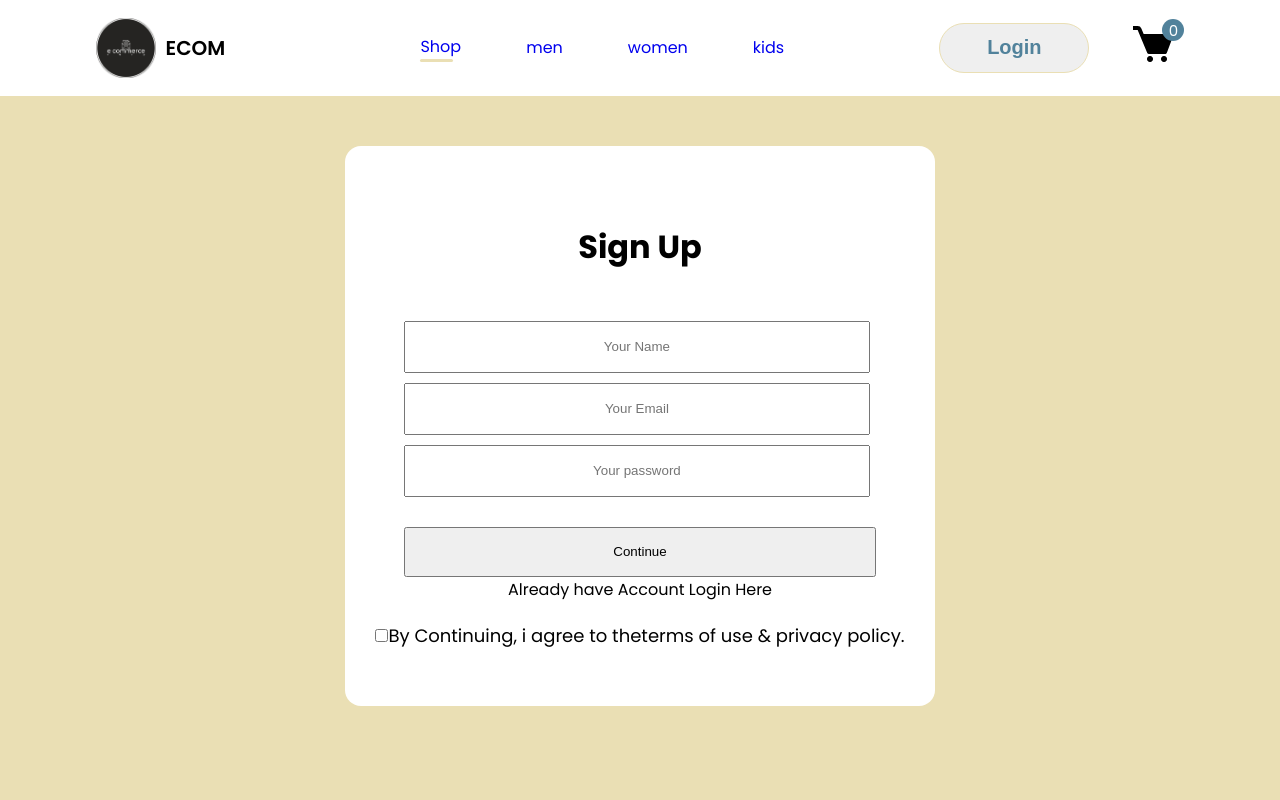
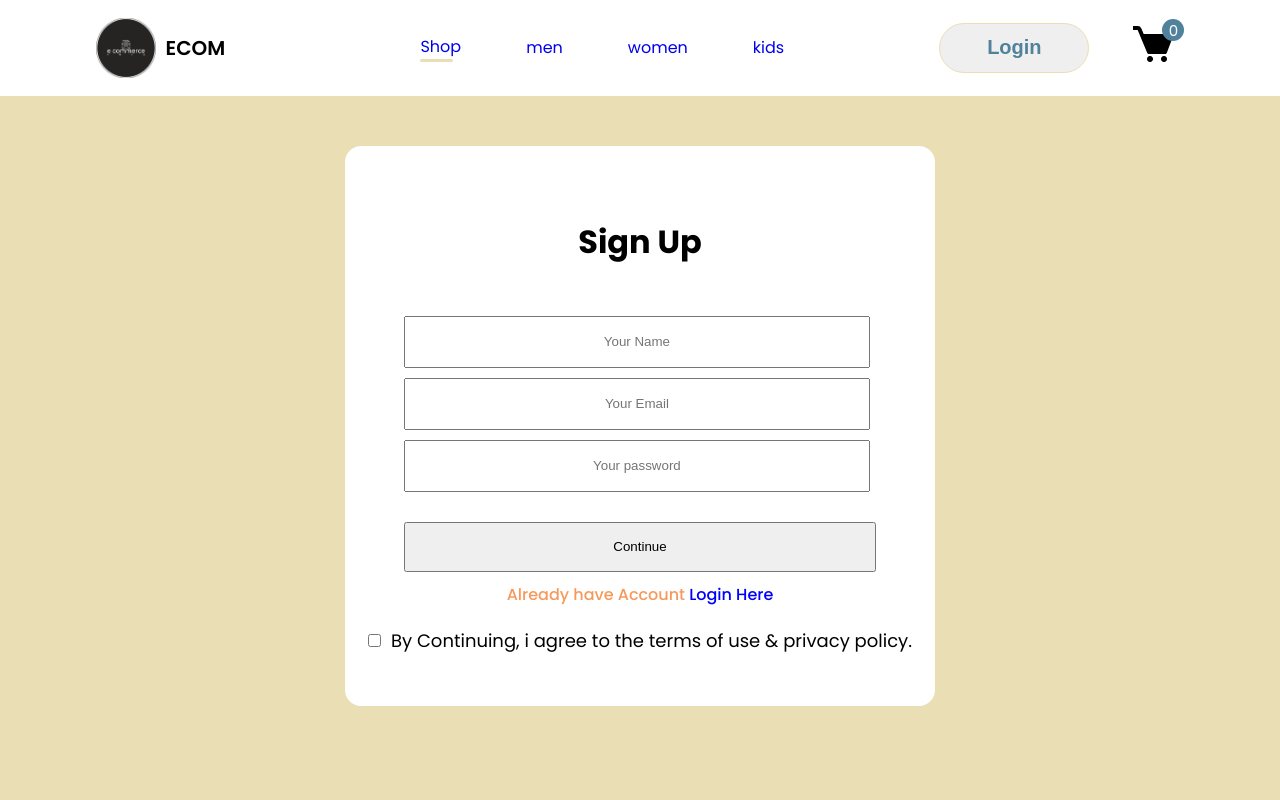
Before and after one commit to Rahulboro/mernEcommerce, a React (Create React App) app: page /login in a window 1280 px wide. Shown: the top 800 px of the page. Built offline with nearby package versions, Linux system fonts and the light colour scheme; a web font is replaced by a local one.

Commit message:
"Added hover effect to login button, updated agreement text and added link to terms of use & privacy policy"
The changes include:
- Adding a hover effect to the login button by defining the .login-btn:hover and all the final changes in login page

```diff
--- a/src/Pages/CSS/LoginSignUp.css
+++ b/src/Pages/CSS/LoginSignUp.css
@@ -38,8 +38,22 @@
     height: 50px;
     cursor: pointer;
 }
+.login-btn:hover{
+    background: #F6995C;
+}
 .loginSignup-agree{
     margin-top: 20px;
     font-size: 18px;
     display: flex;
+    align-items: center;
+    gap: 10px;
 }
+.loginSignup-login{
+    margin-top:  10px;
+    color:#F6995C;
+    font-weight: 500;
+}
+.loginSignup-login span {
+    color: #0000ff;
+    cursor: pointer;
+}
--- a/src/Pages/LoginSignUp.jsx
+++ b/src/Pages/LoginSignUp.jsx
@@ -19,10 +19,7 @@ const LoginSignUp = () => {
         </div>
         <div className="loginSignup-agree">
           <input type="checkbox" name="" id=""></input>
-          <p>
-            By Continuing, i agree to the
-            <span>terms of use & privacy policy.</span>
-          </p>
+          <p>By Continuing, i agree to the terms of use & privacy policy. </p>
         </div>
       </div>
     </div>
```
